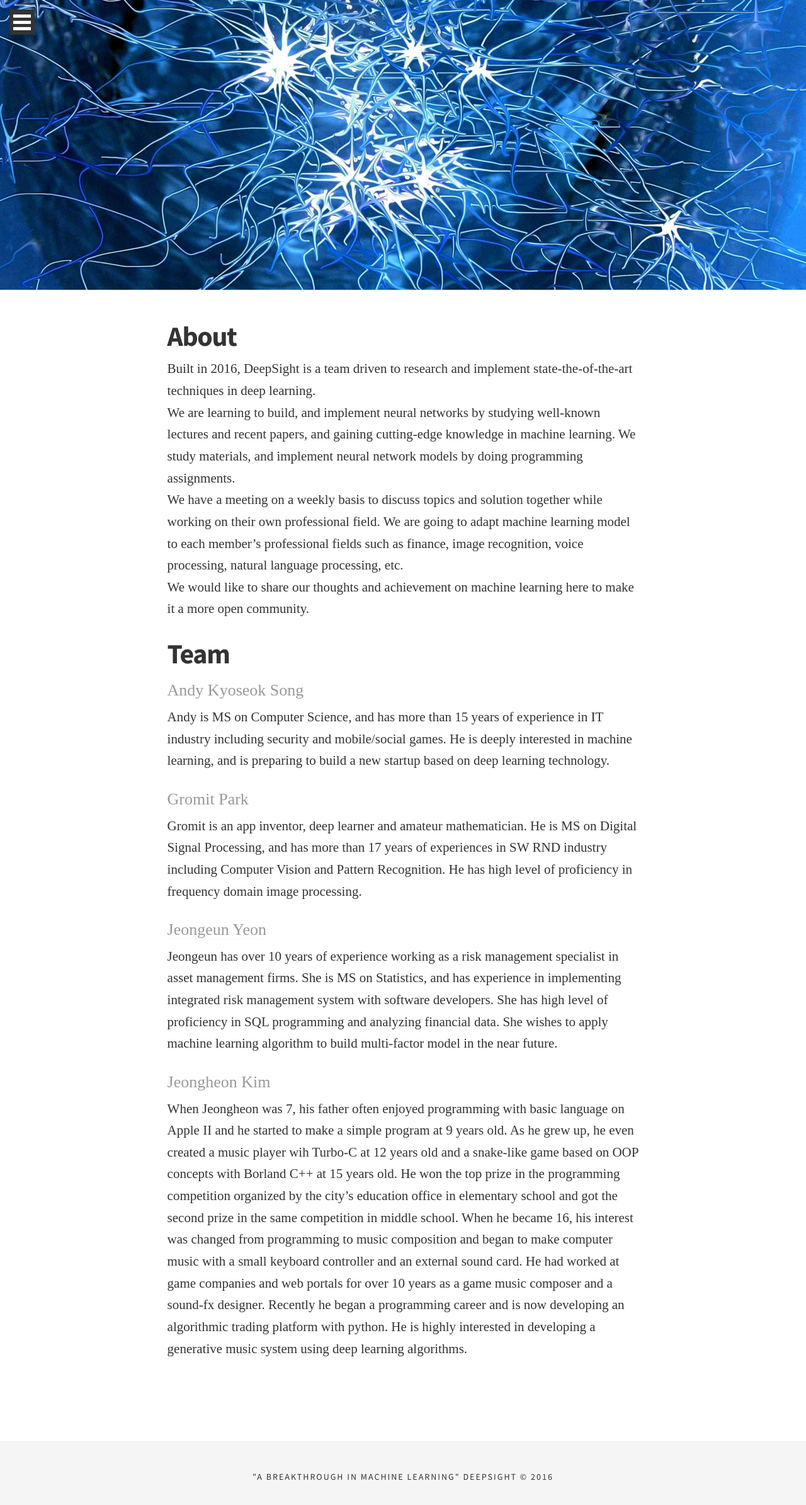
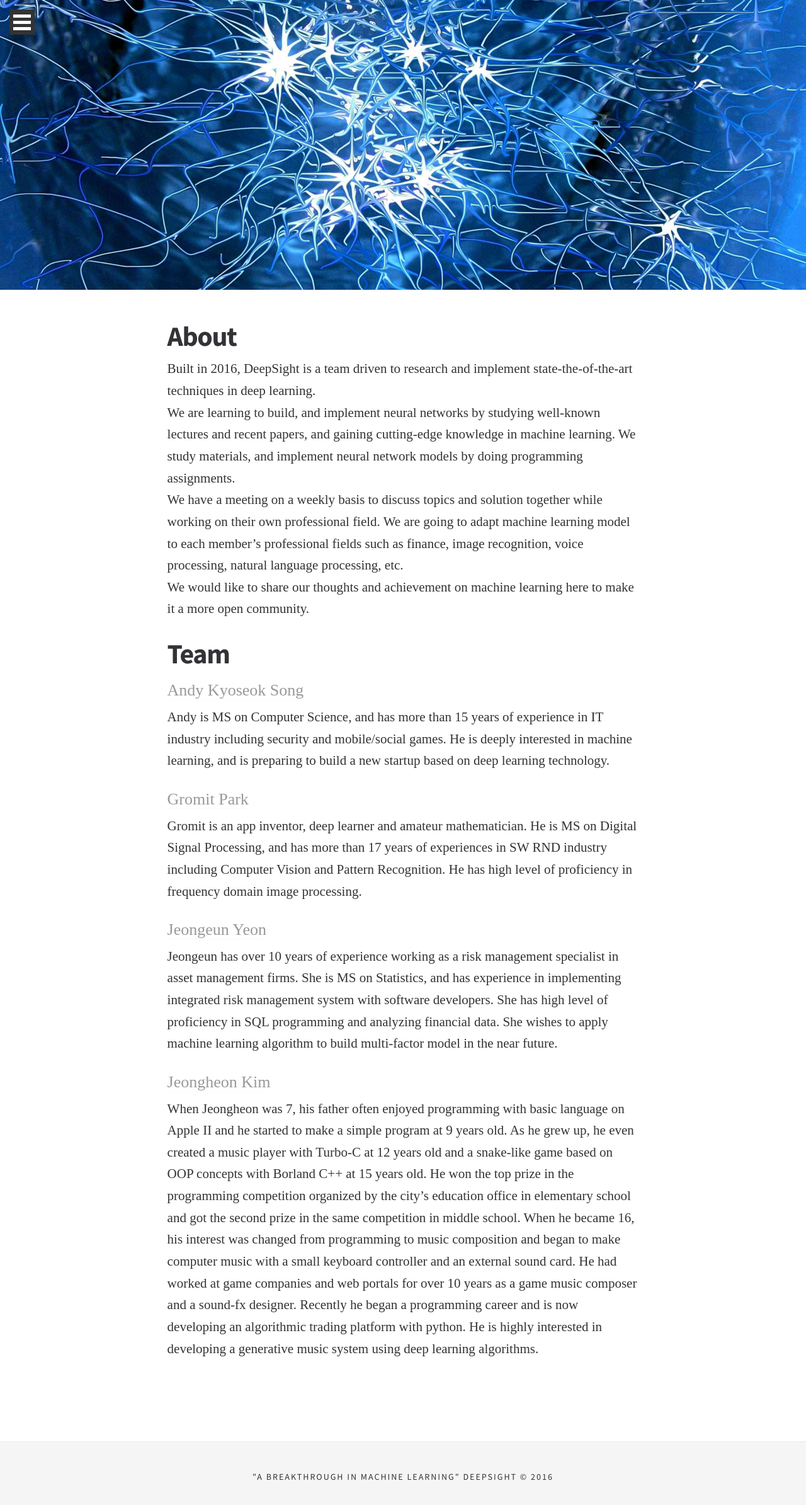
Before and after one commit to bemoregt/team-deepsight.github.io, a Jekyll site: the page built from about.md, in a window 1280 px wide. Shown: the top 2389 px of the page at 63% size. Built offline with Jekyll 4.4.1, drawn with Linux system fonts in a browser that asks for light colours; some web fonts are replaced.

Commit message:
fix typo

```diff
--- a/about.md
+++ b/about.md
@@ -22,5 +22,5 @@
 Jeongeun has over 10 years of experience working as a risk management specialist in asset management firms. She is MS on Statistics, and has experience in implementing integrated risk management system with software developers. She has high level of proficiency in SQL programming and analyzing financial data. She wishes to apply machine learning algorithm to build multi-factor model in the near future.
 
 ### [Jeongheon Kim](/author/jeongheon/)
-When Jeongheon was 7, his father often enjoyed programming with basic language on Apple II and he started to make a simple program at 9 years old. As he grew up, he even created a music player wih Turbo-C at 12 years old and a snake-like game based on OOP concepts with Borland C++ at 15 years old. He won the top prize in the programming competition organized by the city’s education office in elementary school and got the second prize in the same competition in middle school. When he became 16, his interest was changed from programming to music composition and began to make computer music with a small keyboard controller and an external sound card.
+When Jeongheon was 7, his father often enjoyed programming with basic language on Apple II and he started to make a simple program at 9 years old. As he grew up, he even created a music player with Turbo-C at 12 years old and a snake-like game based on OOP concepts with Borland C++ at 15 years old. He won the top prize in the programming competition organized by the city’s education office in elementary school and got the second prize in the same competition in middle school. When he became 16, his interest was changed from programming to music composition and began to make computer music with a small keyboard controller and an external sound card.
 He had worked at game companies and web portals for over 10 years as a game music composer and a sound-fx designer. Recently he began a programming career and is now developing an algorithmic trading platform with python. He is highly interested in developing a generative music system using deep learning algorithms.
```
Also changed, not shown: author-jeongheon.md (+1 -1 lines).
